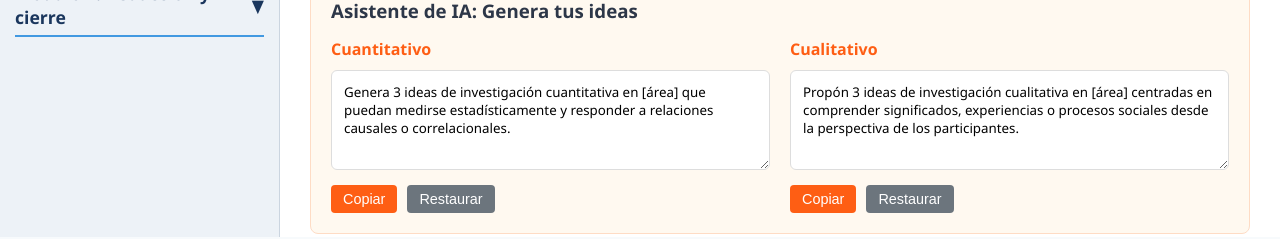
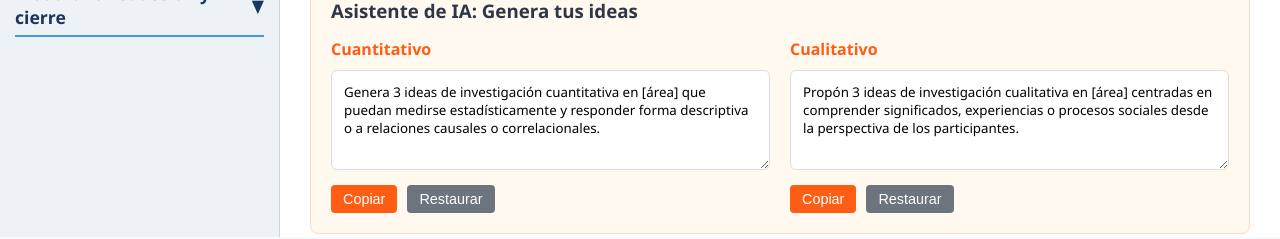
Before and after one commit to araimilab/cursomicia, a plain HTML site: page index.html in a window 1280 px wide. Shown: the part 533-772 px from the top of the page. Drawn offline with nearby package versions, Linux system fonts and the light colour scheme.

Commit message:
Update index.html

```diff
--- a/index.html
+++ b/index.html
@@ -362,7 +362,7 @@
         <div class="ia-columns">
           <div class="ia-column">
             <h4>Cuantitativo</h4>
-            <textarea class="ia-prompt" id="prompt-cuan-1" data-original="Genera 3 ideas de investigación cuantitativa en [área] que puedan medirse estadísticamente y responder a relaciones causales o correlacionales.">Genera 3 ideas de investigación cuantitativa en [área] que puedan medirse estadísticamente y responder a relaciones causales o correlacionales.</textarea>
+            <textarea class="ia-prompt" id="prompt-cuan-1" data-original="Genera 3 ideas de investigación cuantitativa en [área] que puedan medirse estadísticamente y responder en forma descriptiva o a relaciones causales o correlacionales.">Genera 3 ideas de investigación cuantitativa en [área] que puedan medirse estadísticamente y responder forma descriptiva o a relaciones causales o correlacionales.</textarea>
             <div class="btn-group">
               <button class="btn-copy" onclick="copyText('prompt-cuan-1')">Copiar</button>
               <button class="btn-reset" onclick="resetText('prompt-cuan-1')">Restaurar</button>
```
